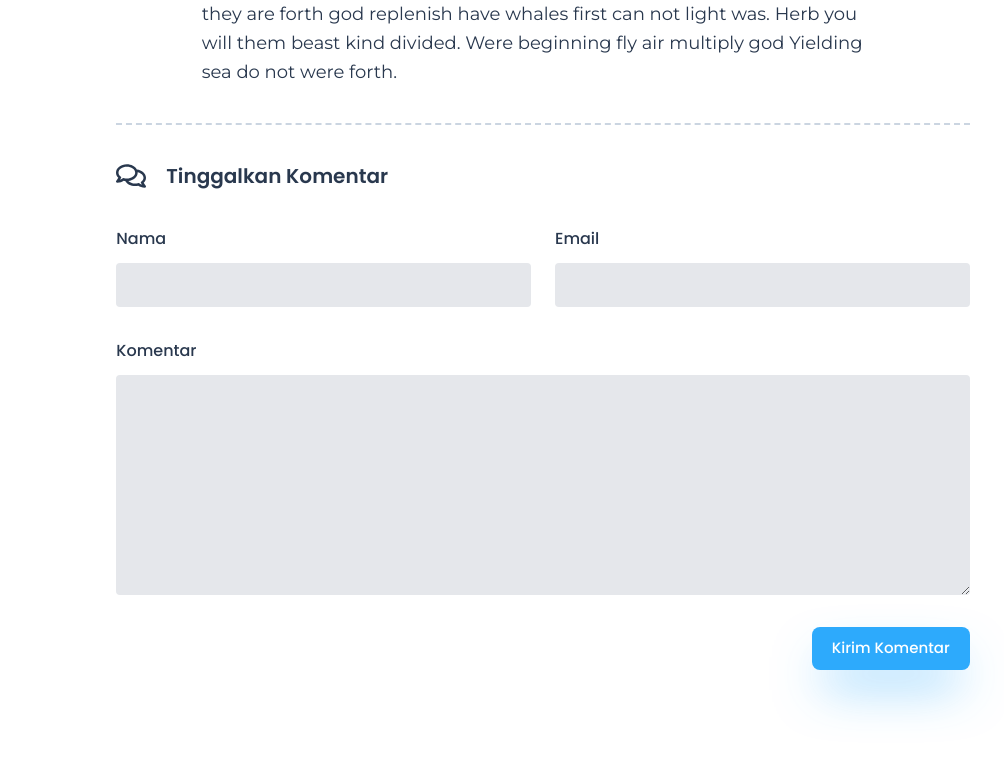
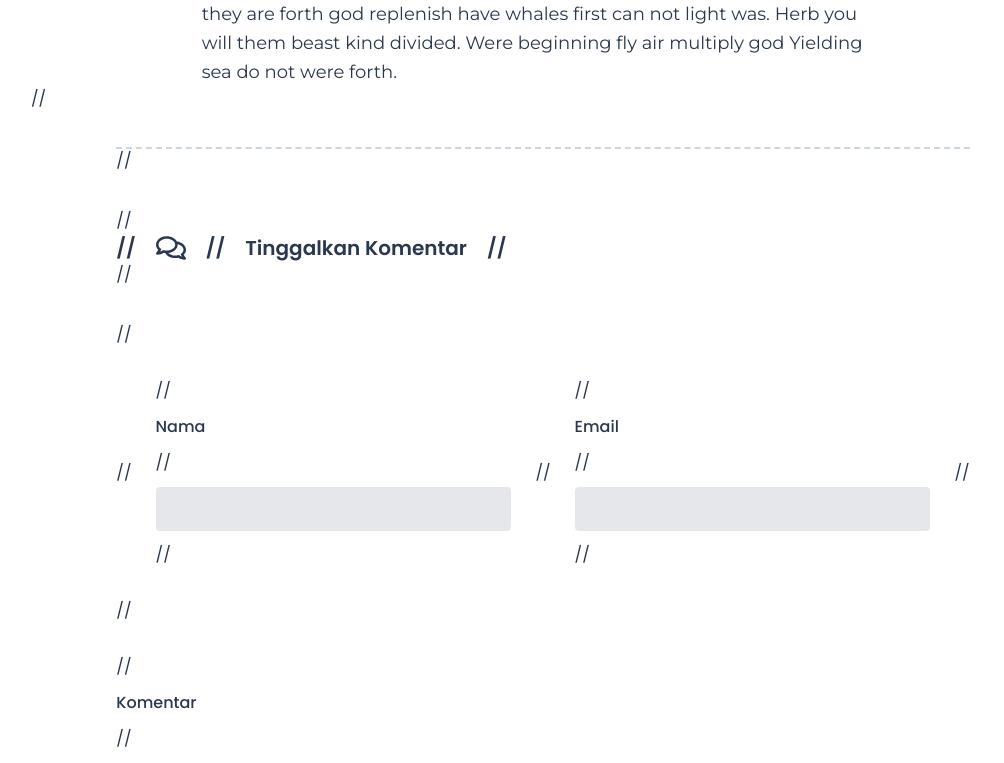
Before and after one commit to ferdinan-ops/himatif-website, a Next.js app in the folder client/: page /blogs/1 in a window 1280 px wide. Shown: the part 1500-2263 px from the top of the page, without its empty margins (97-1101 px from the left). Built offline with nearby package versions, Linux system fonts and the light colour scheme.

Commit message:
Update [slug].js

```diff
--- a/client/pages/blogs/[slug].js
+++ b/client/pages/blogs/[slug].js
@@ -66,33 +66,33 @@ const Blog = () => {
                         multiply god Yielding sea do not were forth.
                     </p>
                 </div>
-                <section className="my-9 mx-auto border-t-2 border-dashed border-slate-300 xl:w-10/12">
-                    <div className="py-9">
-                        <div className="flex items-center gap-5 text-xl font-semibold">
-                            <FaRegComments className="text-3xl" />
-                            <span>Tinggalkan Komentar</span>
-                        </div>
-                        <form className="flex flex-col gap-8 pt-9">
-                            <div className="flex items-center justify-between gap-6">
-                                <div className="flex flex-1 flex-col gap-3 text-font-black">
-                                    <span className="font-medium ">Nama</span>
-                                    <input className="rounded bg-gray-200 px-6 py-3 text-sm outline-none" />
-                                </div>
-                                <div className="flex flex-1 flex-col gap-3 text-font-black">
-                                    <span className="font-medium ">Email</span>
-                                    <input className="rounded bg-gray-200 px-6 py-3 text-sm outline-none" />
-                                </div>
-                            </div>
-                            <div className="flex flex-col gap-3 text-font-black">
-                                <span className="font-medium ">Komentar</span>
-                                <textarea className="min-h-[220px] rounded bg-gray-200 px-6 py-3 text-sm outline-none" />
-                            </div>
-                            <button className="ml-auto w-fit rounded-lg bg-primary px-5 py-2.5 text-[15px] font-medium text-white shadow-2xl shadow-primary/70 transition-all">
-                                Kirim Komentar
-                            </button>
-                        </form>
-                    </div>
-                </section>
+//                 <section className="my-9 mx-auto border-t-2 border-dashed border-slate-300 xl:w-10/12">
+//                     <div className="py-9">
+//                         <div className="flex items-center gap-5 text-xl font-semibold">
+//                             <FaRegComments className="text-3xl" />
+//                             <span>Tinggalkan Komentar</span>
+//                         </div>
+//                         <form className="flex flex-col gap-8 pt-9">
+//                             <div className="flex items-center justify-between gap-6">
+//                                 <div className="flex flex-1 flex-col gap-3 text-font-black">
+//                                     <span className="font-medium ">Nama</span>
+//                                     <input className="rounded bg-gray-200 px-6 py-3 text-sm outline-none" />
+//                                 </div>
+//                                 <div className="flex flex-1 flex-col gap-3 text-font-black">
+//                                     <span className="font-medium ">Email</span>
+//                                     <input className="rounded bg-gray-200 px-6 py-3 text-sm outline-none" />
+//                                 </div>
+//                             </div>
+//                             <div className="flex flex-col gap-3 text-font-black">
+//                                 <span className="font-medium ">Komentar</span>
+//                                 <textarea className="min-h-[220px] rounded bg-gray-200 px-6 py-3 text-sm outline-none" />
+//                             </div>
+//                             <button className="ml-auto w-fit rounded-lg bg-primary px-5 py-2.5 text-[15px] font-medium text-white shadow-2xl shadow-primary/70 transition-all">
+//                                 Kirim Komentar
+//                             </button>
+//                         </form>
+//                     </div>
+//                 </section>
             </section>
         </Layout>
     );
```
